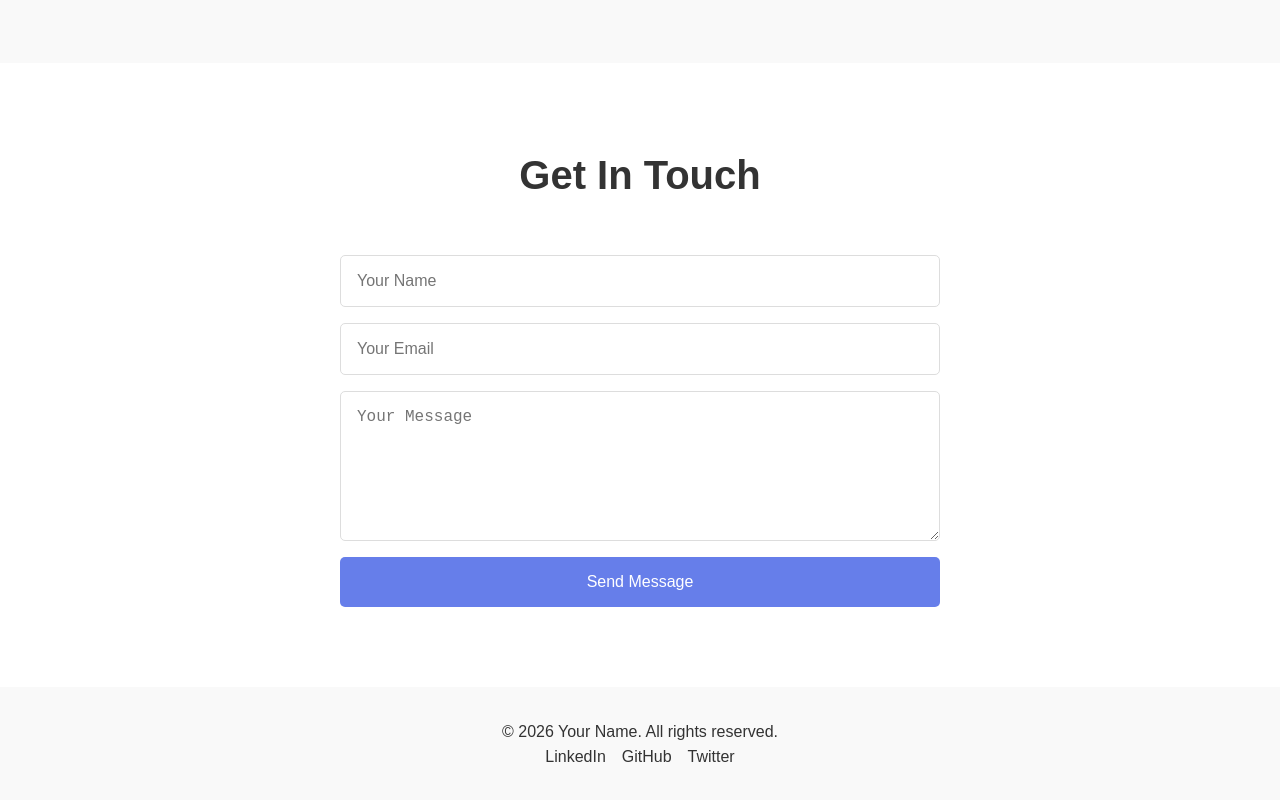
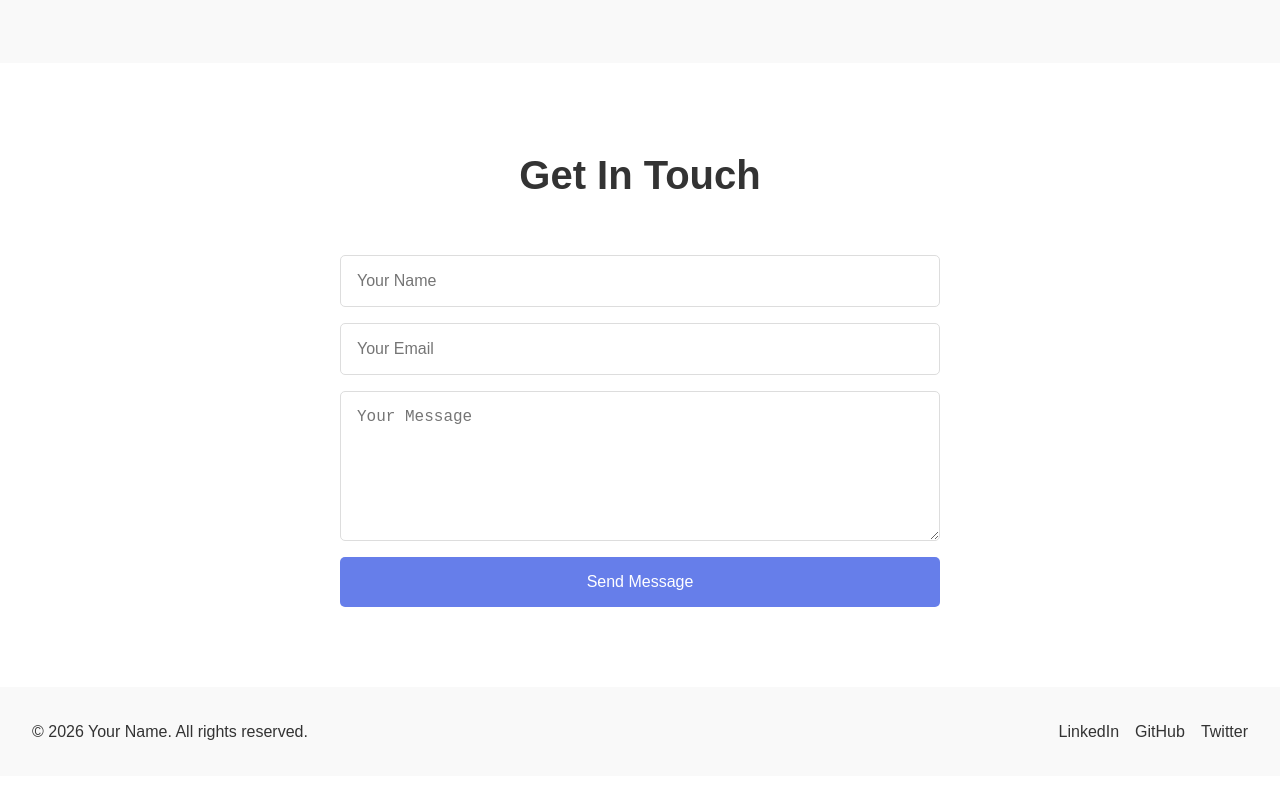
Before and after one commit to Clauxy14/My-Portifolio, a React (Vite) app: page / in a window 1280 px wide. Shown: the part 2551-3351 px from the top of the page. After the commit the page ends 3327 px from the top, so only its background shows below. Built offline with nearby package versions, Linux system fonts and the light colour scheme.

Commit message:
project update

```diff
--- a/package.json
+++ b/package.json
@@ -15,14 +15,18 @@
   },
   "devDependencies": {
     "@eslint/js": "^9.39.1",
+    "@tailwindcss/postcss": "^4.1.18",
     "@types/node": "^24.10.1",
     "@types/react": "^19.2.5",
     "@types/react-dom": "^19.2.3",
     "@vitejs/plugin-react": "^5.1.1",
+    "autoprefixer": "^10.4.23",
     "eslint": "^9.39.1",
     "eslint-plugin-react-hooks": "^7.0.1",
     "eslint-plugin-react-refresh": "^0.4.24",
     "globals": "^16.5.0",
+    "postcss": "^8.5.6",
+    "tailwindcss": "^4.1.18",
     "typescript": "~5.9.3",
     "typescript-eslint": "^8.46.4",
     "vite": "^7.2.4"
--- a/src/components/Footer.css
+++ b/src/components/Footer.css
@@ -5,10 +5,15 @@
   text-align: center;
 }
 
+.footer .container {
+  display: flex;
+  justify-content: space-between;
+  align-items: center;
+}
+
 .social-links {
   display: flex;
   gap: 1rem;
-  justify-content: center;
 }
 
 .social-links a {
```
Also changed, not shown: 1 other file (tests, documents, lock files or other folders).
